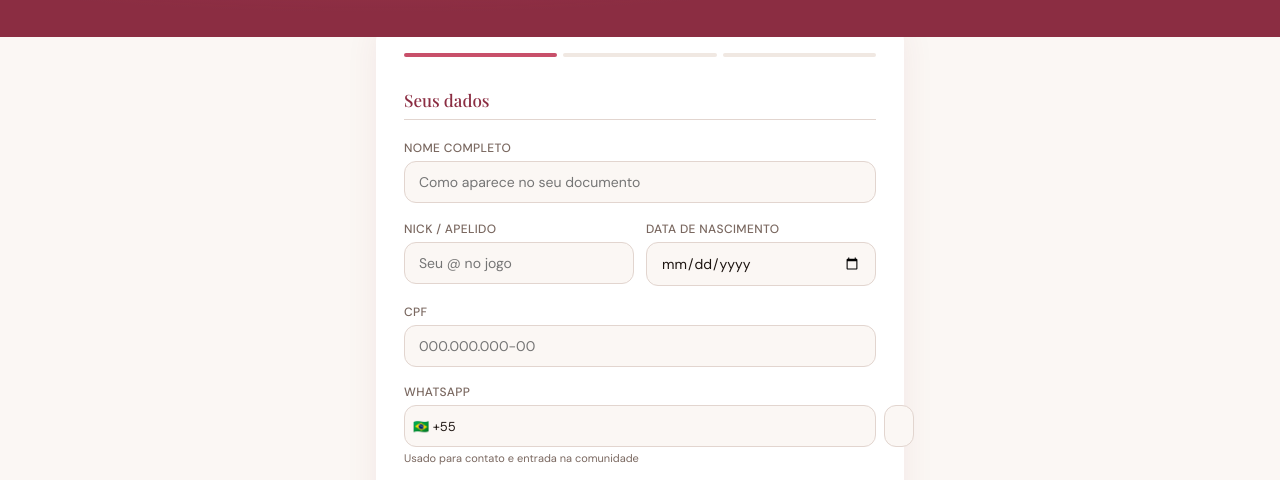
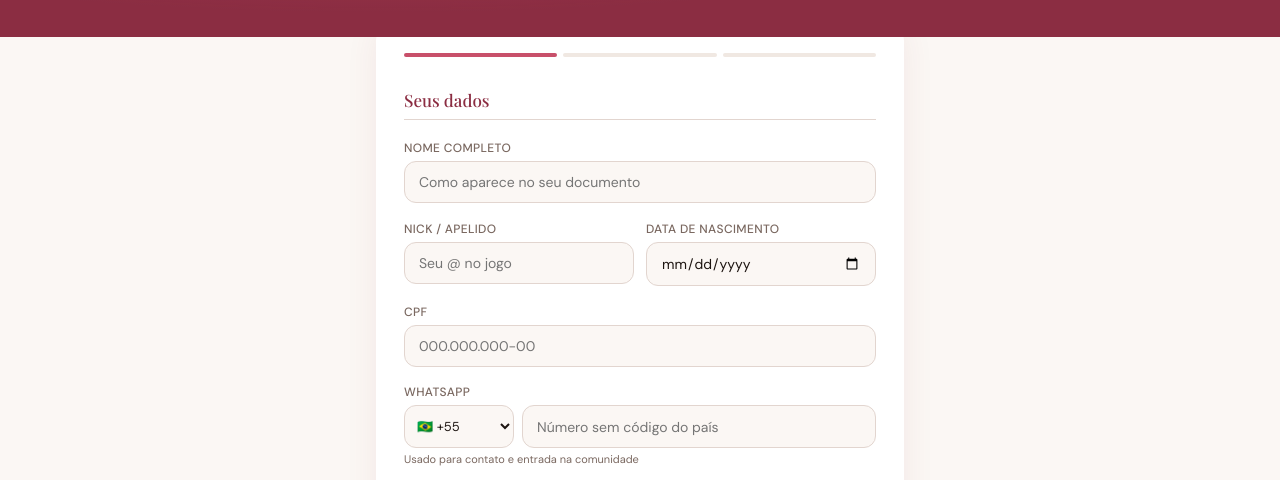
Before and after one commit to angelamichalichyn/mulheresnocs, a website: page public/index.html in a window 1280 px wide. Shown: the part 280-760 px from the top of the page. Drawn offline with nearby package versions, Linux system fonts and the light colour scheme; a web font is replaced by a local one.

Commit message:
Improve WhatsApp input layout and styles
Updated styling and layout for WhatsApp input fields.

```diff
--- a/public/index.html
+++ b/public/index.html
@@ -355,8 +355,8 @@ input[type=file] { display: none; }
 
       <div class="field">
         <label>WhatsApp</label>
-        <div style="display:flex;gap:8px">
-          <select id="tel-pais" style="padding:11px 8px;border:1.5px solid var(--border);border-radius:var(--radius);background:var(--cream);color:var(--text);font-size:13px;font-family:'DM Sans',sans-serif;flex-shrink:0">
+        <div style="display:flex;gap:8px;align-items:stretch">
+          <select id="tel-pais" style="padding:11px 8px;border:1.5px solid var(--border);border-radius:var(--radius);background:var(--cream);color:var(--text);font-size:13px;font-family:'DM Sans',sans-serif;flex-shrink:0;width:110px;-webkit-appearance:auto">
             <option value="+55">🇧🇷 +55</option>
             <option value="+1">🇺🇸 +1</option>
             <option value="+351">🇵🇹 +351</option>
@@ -374,7 +374,7 @@ input[type=file] { display: none; }
             <option value="+34">🇪🇸 +34</option>
             <option value="+other">🌍 Outro</option>
           </select>
-          <input type="text" id="telefone" placeholder="Número sem código do país" style="flex:1" autocomplete="off" oninput="this.value=this.value.replace(/[^0-9\s\-\(\)]/g,'')">
+          <input type="text" id="telefone" placeholder="Número sem código do país" style="flex:1;min-width:0;padding:11px 14px;font-family:'DM Sans',sans-serif;font-size:14px;border:1.5px solid var(--border);border-radius:var(--radius);background:var(--cream);color:var(--text)" autocomplete="off">
         </div>
         <div style="font-size:11px;color:var(--muted);margin-top:4px">Usado para contato e entrada na comunidade</div>
         <div class="err" id="err-telefone">Insira um número de WhatsApp válido.</div>
```
